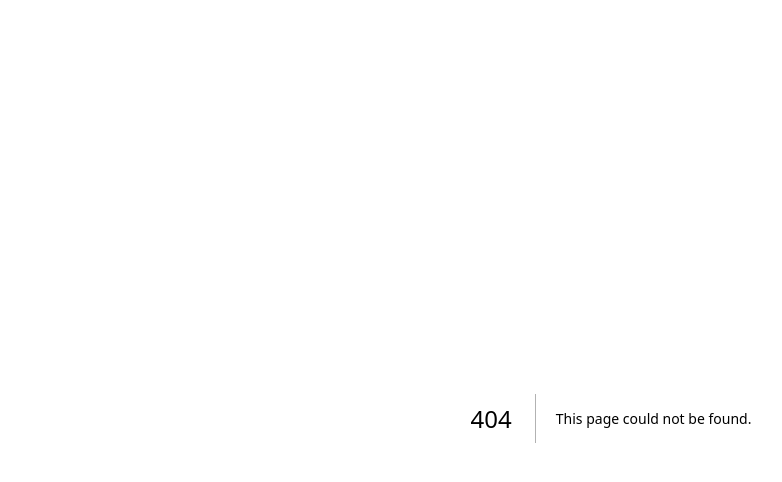
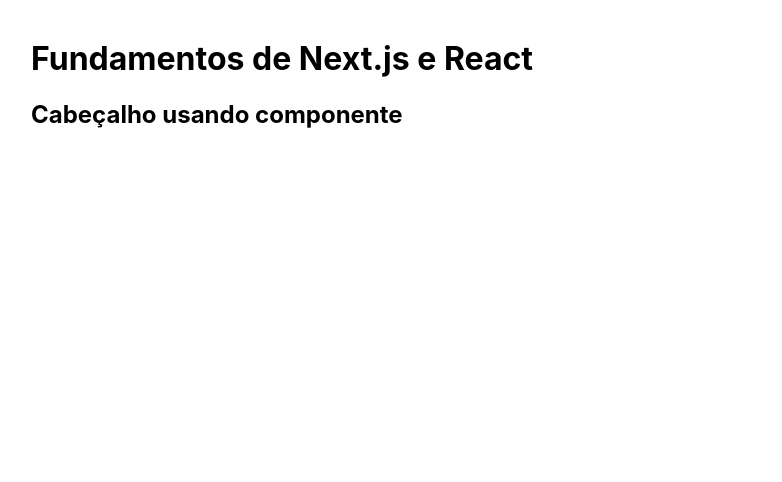
Before and after one commit to NlCoelho/create-next-app, a Next.js app: page /teste in a window 1280 px wide. Before the commit this address had no page. Shown: the top 482 px of the page, without its empty margins (29-811 px from the left). Built offline with nearby package versions, Linux system fonts and the light colour scheme.

Commit message:
teste de commit

```diff
--- /dev/null
+++ b/pages/teste.jsx
@@ -0,0 +1,7 @@
+import Cabecalho from "../components/cabecalho";
+
+export default function Exemplo22() {
+    return (
+        <Cabecalho />
+    )
+}
```
